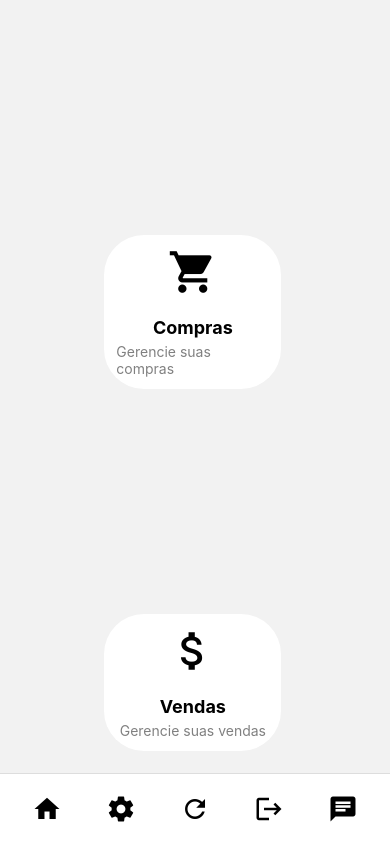
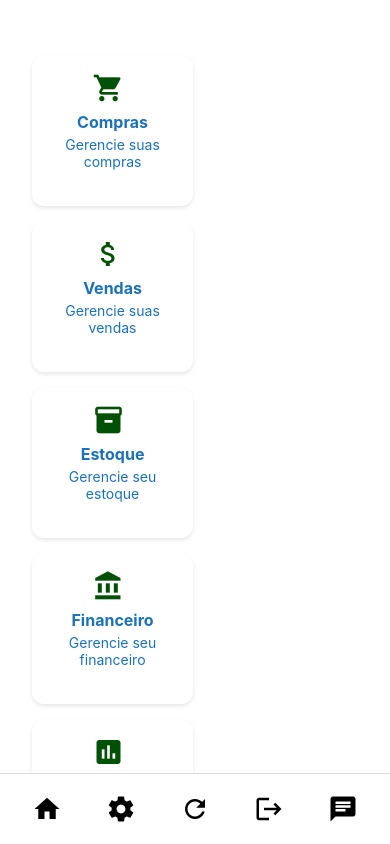
Before and after one commit to cintra444/fruttyoogApp, a React Native app: screen /Dashboard in a window 390 px wide. Built offline with nearby package versions, Linux system fonts and the light colour scheme.

Commit message:
reestilizando cards do dashboard

```diff
--- a/src/components/CardMenu/CardMenuAdm.tsx
+++ b/src/components/CardMenu/CardMenuAdm.tsx
@@ -1,4 +1,5 @@
 import React, { useCallback } from "react";
+import { TouchableOpacity } from "react-native";
 import { MaterialIcons } from "@expo/vector-icons";
 import { CardContainer, IconContainer, CardContent, Title, Description } from "./styles";
 
@@ -21,14 +22,16 @@ export const Card: React.FC<CardProps> = ({ item, onPress }) => {
 
 
     return (
-        <CardContainer activeOpacity={0.8} onPress={onPress}>
+
+        <CardContainer onPress={onPress}>
             <IconContainer>
-                <MaterialIcons name={item.icon} size={50} />
+                <MaterialIcons name={item.icon} size={32} color="#005006" />
             </IconContainer>
             <CardContent>
                 <Title>{item.title}</Title>
                 <Description>{item.description}</Description>
             </CardContent>
         </CardContainer>
+
     );
 };
--- a/src/components/CardMenu/styles.ts
+++ b/src/components/CardMenu/styles.ts
@@ -1,34 +1,47 @@
 import styled from 'styled-components/native';
 
+import { Dimensions } from 'react-native';
+
+const screenWidth = Dimensions.get('window').width;
+
 export const CardContainer = styled.TouchableOpacity`
-    background-color: #fff;
-    padding: 12px;
-    margin-vertical: 10px;
-    margin-horizontal: 20px;
-    align-items: center;
-    justify-content: center;
-    border-color: #000;
-    width: 80%;
-    border-radius: 40px;
-    margin-top: 215px;
+  width: ${screenWidth > 600 ? '30%' : '45%'};
+  margin-bottom: 16px;
+  margin-right: 10px;
+  margin-left: 16px;
+  background-color: #ffffff;
+  border-radius: 12px;
+  padding: 16px;
+  elevation: 3;
+  shadow-color: #000;
+  shadow-offset: 0px 2px;
+  shadow-opacity: 0.1;
+  shadow-radius: 4px;
+  flex-direction: column;
+  justify-content: flex-start;
+  align-items: center;
+  min-height: 150px;
 `;
 
 export const IconContainer = styled.View`
-    margin-bottom: 10px;
+    margin-right: 8px;
 `;
 
 export const CardContent = styled.View`
-    margin-top: 10px;
-    align-items: center;
+    flex: 1;
 `;
 
 export const Title = styled.Text`
-    font-size: 18px;
+    font-size: 16px;
     font-weight: bold;
-    margin-bottom: 5px;
+    color: #1D71B8;
+    text-align: center;
+    margin-top: 8px;
 `;
 
 export const Description = styled.Text`
     font-size: 14px;
-    color: #808080;
+    color: #1D71B8;
+    margin-top: 4px;
+    text-align: center;
 `;
--- a/src/screens/Admin/Dashboard.tsx
+++ b/src/screens/Admin/Dashboard.tsx
@@ -81,7 +81,7 @@ const Dashboard: React.FC = () => {
 
   return (
     <ContainerDashboard>
-      <ScrollView contentContainerStyle={{ padding: 20 }}>
+      <ScrollView contentContainerStyle={{ flexDirection: "row", flexWrap: "wrap", padding: 16, justifyContent: "space-between" }}>
         {cardMenu.map((item) => (
           <Card key={item.id} item={item} onPress={() => handleCardPress(item)} />
         ))}
--- a/src/screens/Admin/styles.ts
+++ b/src/screens/Admin/styles.ts
@@ -2,6 +2,6 @@ import styled from 'styled-components/native';
 
 export const ContainerDashboard = styled.View`
   flex: 1;
-  align-items: center;
-  justify-content: center;
+  background-color: #fff;
+  padding-top: 40px;
 `;
```
